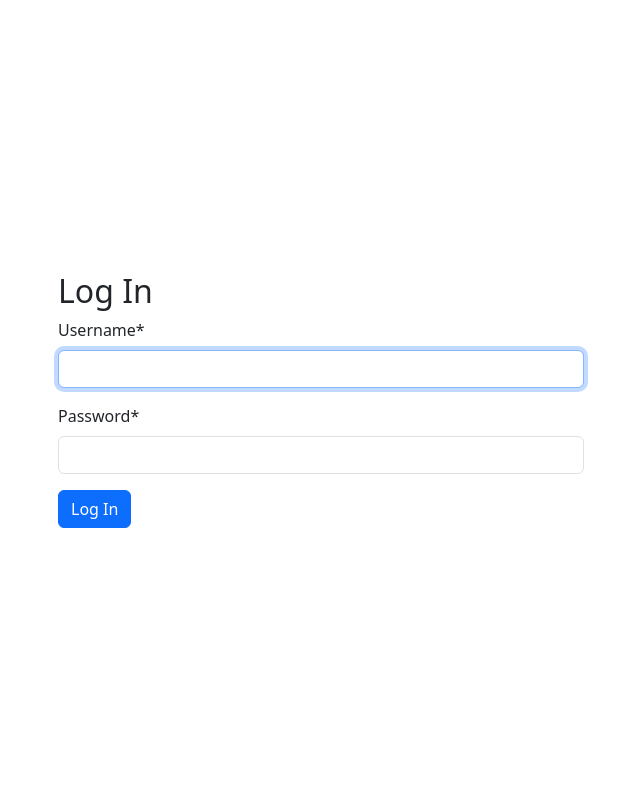
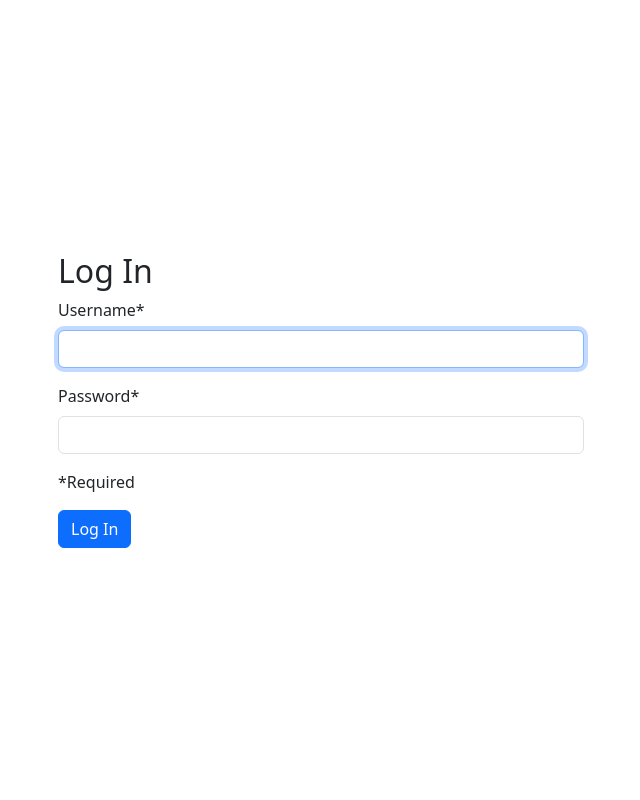
Before and after one commit to MrDaPoyo/stilbe, a Django app: page /accounts/login/ in a window 1280 px wide. Shown: the whole page, without its empty margins (319-959 px from the left). Run offline with Django 5.2, Linux system fonts and the light colour scheme; some libraries are stand-ins or nearby versions.

Commit message:
signup and login

```diff
--- a/project/templates/registration/login.html
+++ b/project/templates/registration/login.html
@@ -3,13 +3,13 @@
 
 {% block title %}Log In{% endblock title %}
 {% block content %}
-    <div class="container-xl d-flex align-items-center justify-content-center" style="height: 100vh;">
+    <div class="container-xl d-flex align-items-center justify-content-center h" style="height: 100vh;">
         <div class="w-50 h-auto p-3">
             <h2>Log In</h2>
             <form method="post">
                 {% csrf_token  %}
                 {{ form|crispy }}
-                <p></p>
+                <p>*Required</p>
                 <button type="submit" class="btn btn-primary">Log In</button>
             </form>
         </div>
--- a/project/templates/registration/signup.html
+++ b/project/templates/registration/signup.html
@@ -1,5 +1,6 @@
 {% extends 'base.html' %}
 {% load crispy_forms_tags %}
+{% crispy UserCreationForm %}
 
 
 {% block title %}Log In{% endblock title %}
```
